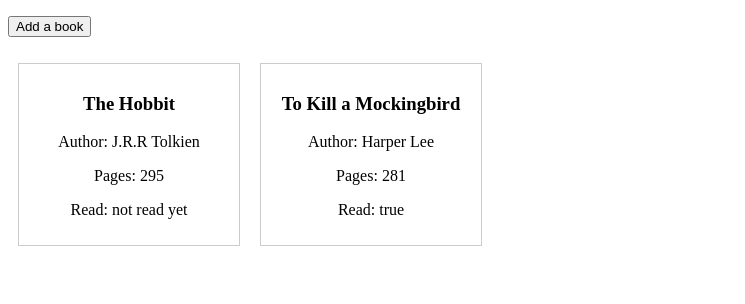
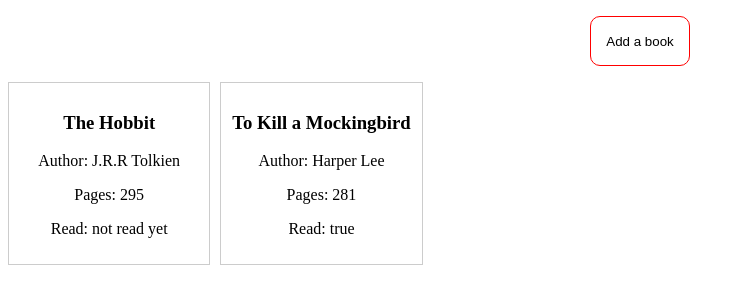
Before and after one commit to CreatorStefann/Library, a plain HTML site: page index.html in a window 1280 px wide. Shown: the whole page, without its empty margins (0-745 px from the left). Drawn offline with Linux system fonts and the light colour scheme.

Commit message:
Implemented a grid to store the books

```diff
--- a/index.html
+++ b/index.html
@@ -34,11 +34,11 @@
             </div>
         </form>
     </dialog>
-    <p>
+    <p id="butonu">
         <button id="showDialog">Add a book</button>
     </p>
     <output></output>
-    <div id="bookDisplay"></div>
+    <div id="bookDisplay" class="book-grid"></div>
     <script src="script.js"></script>
 </body>
 </html>
--- a/style.css
+++ b/style.css
@@ -1,8 +1,31 @@
+.book-grid {
+    display: grid;
+    grid-template-columns: repeat(auto-fill, minmax(200px, 1fr));
+    gap: 10px;
+}
+
 .book-card {
     border: 1px solid #ccc;
     padding: 10px;
-    margin: 10px;
-    width: 200px;
     text-align: center;
-    display: inline-block;
+    overflow-wrap: break-word;
 }
+
+#butonu{
+    display: flex;
+    justify-content: center;
+    align-items: center;
+}
+
+#showDialog{
+    border: 1px solid red;
+    background-color: rgba(255, 255, 255, 0.486);
+    border-radius: 10px;
+    width: 100px;
+    height: 50px;
+}
+
+#showDialog:hover{
+    background-color: rgba(236, 162, 162, 0.979);
+    transition: all 1s ease-out;
+}
```
